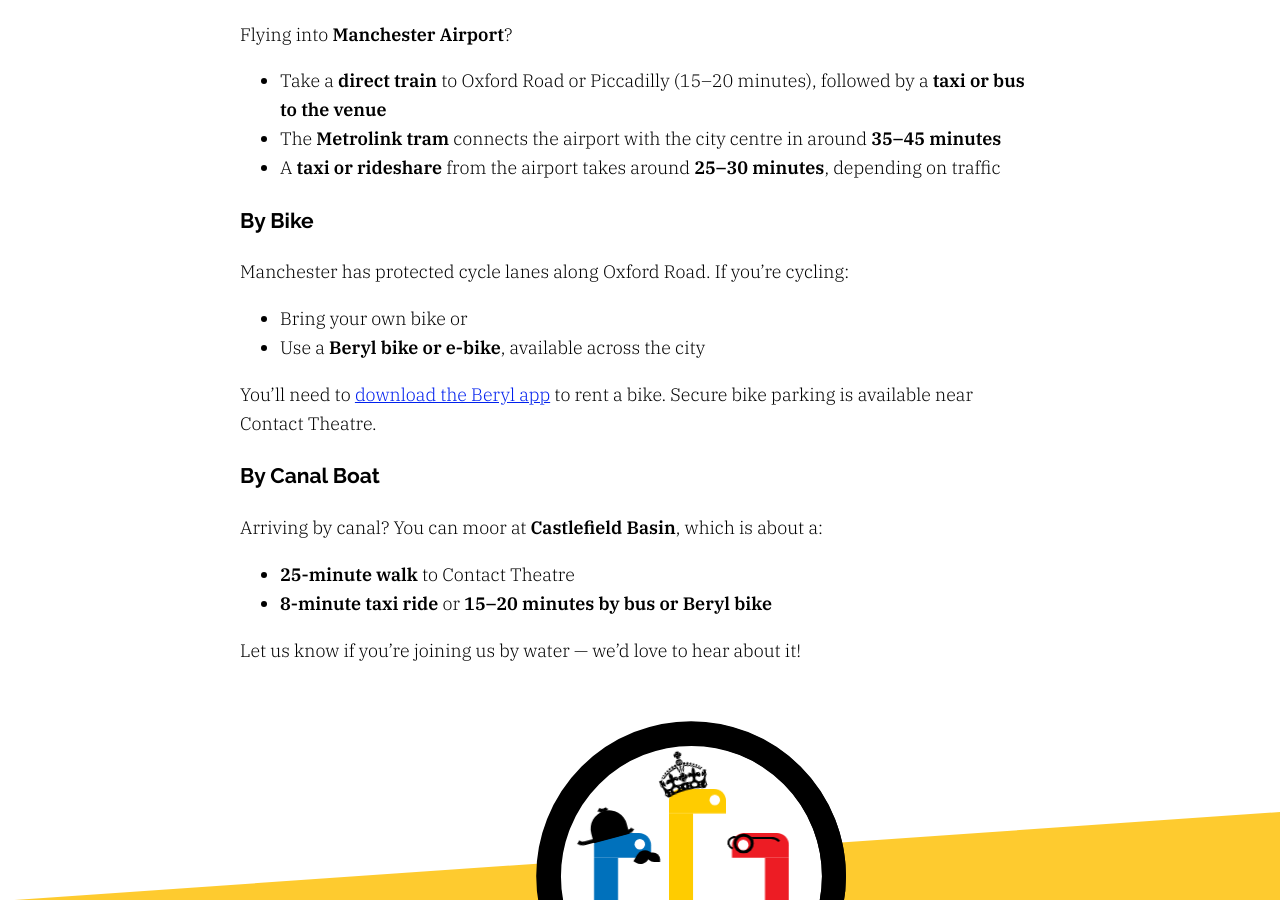
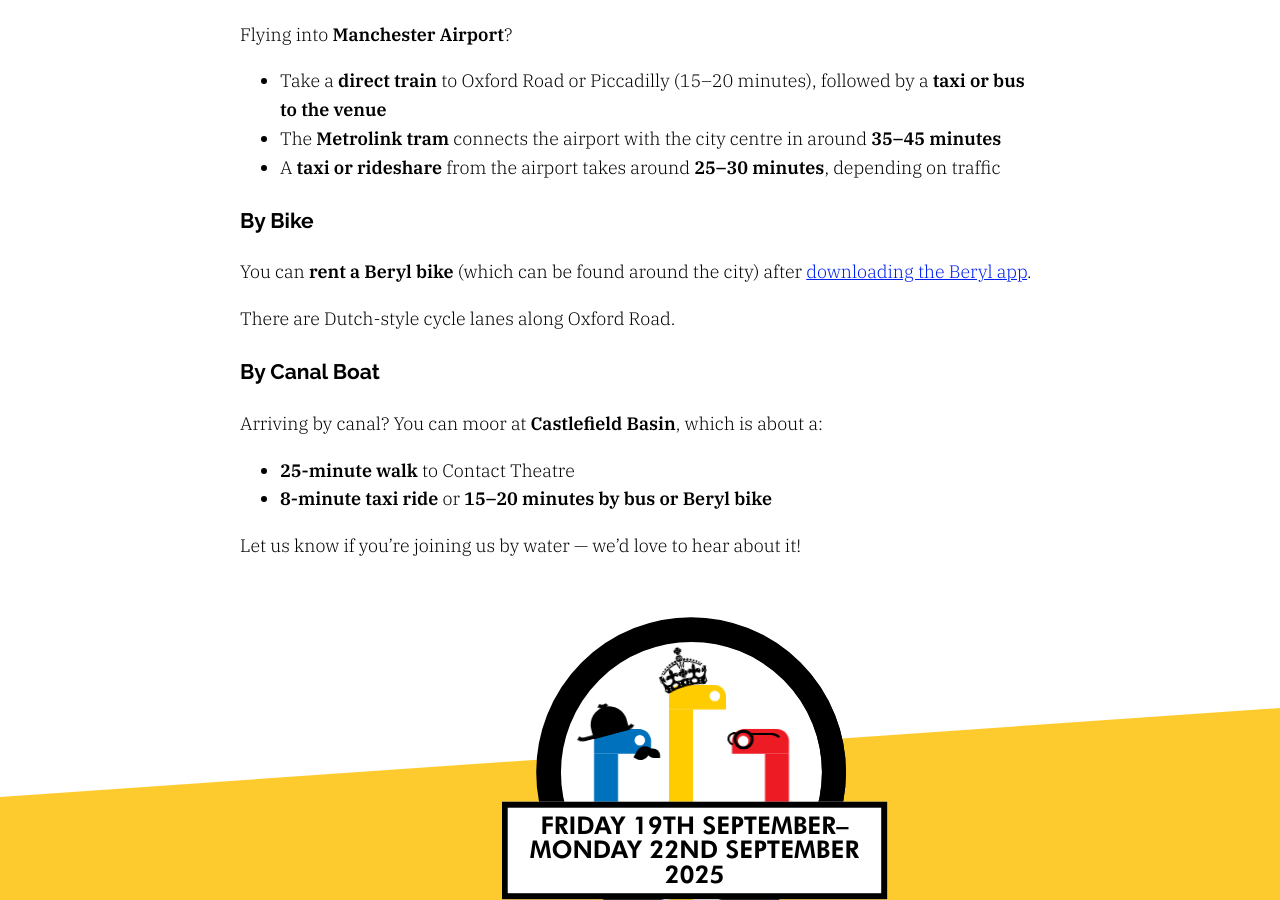
Before and after one commit to gma/2025.pyconuk.org, a Jekyll site: the page built from src/venue.md, in a window 1280 px wide and 900 px high, scrolled down 3487 px. Built offline with Jekyll 4.4.1, drawn with Linux system fonts in a browser that asks for light colours.

Commit message:
Drop suggestion people bring their own bike
I'm not sure about the secure bike parking (maybe it's great) but
without seeing it I'm a bit nervous about this. I never lock my bike up
in the city for more than a few minutes.

If Contact's bike storage involves a locked door we should mention it,
but I won't be able to look into that in time before this is put live.

```diff
--- a/src/venue.md
+++ b/src/venue.md
@@ -147,14 +147,11 @@ Flying into **Manchester Airport**?
 
 ### By Bike
 
-Manchester has protected cycle lanes along Oxford Road. If you're cycling:
+You can **rent a Beryl bike** (which can be found around the city) after [downloading the Beryl app].
 
-- Bring your own bike or
-- Use a **Beryl bike or e-bike**, available across the city
+There are Dutch-style cycle lanes along Oxford Road.
 
-You'll need to [download the Beryl app] to rent a bike. Secure bike parking is available near Contact Theatre.
-
-[download the Beryl app]: https://beryl.cc/
+[downloading the Beryl app]: https://beryl.cc/
 
 ### By Canal Boat
 
```
